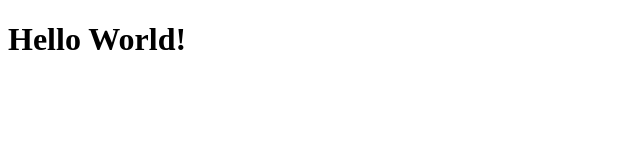
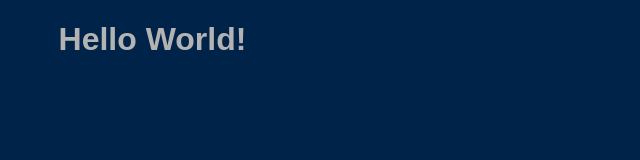
Before and after one commit to naiarapazzola/aula-git-4, a plain HTML site: page index.html in a window 1280 px wide. Shown: the whole page, without its empty margins (0-640 px from the left). Drawn offline with Linux system fonts and the light colour scheme.

Commit message:
adicionando estilo

```diff
--- /dev/null
+++ b/estilo.css
@@ -0,0 +1,13 @@
+*{
+    box-sizing: border-box;
+}
+
+body{
+    background-color: #002349
+}
+
+h1{
+    color: rgb(179, 179, 179);
+    font-family: Arial, Helvetica, sans-serif;
+    margin-left: 4%;
+}
--- a/index.html
+++ b/index.html
@@ -3,7 +3,8 @@
 <head>
     <meta charset="UTF-8">
     <meta name="viewport" content="width=device-width, initial-scale=1.0">
-    <title>Document</title>
+    <title>Hello World</title>
+    <link rel="stylesheet" href="estilo.css">
 </head>
 <body>
     <h1>
```
